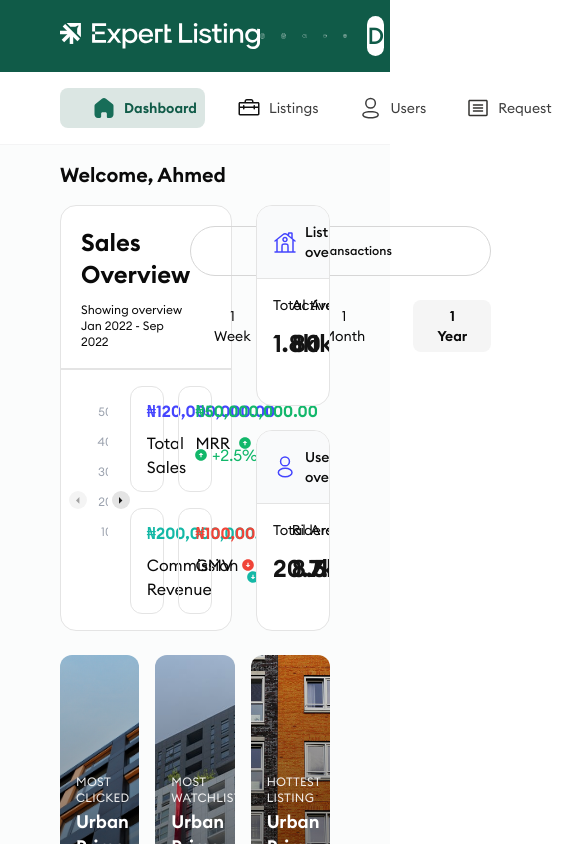
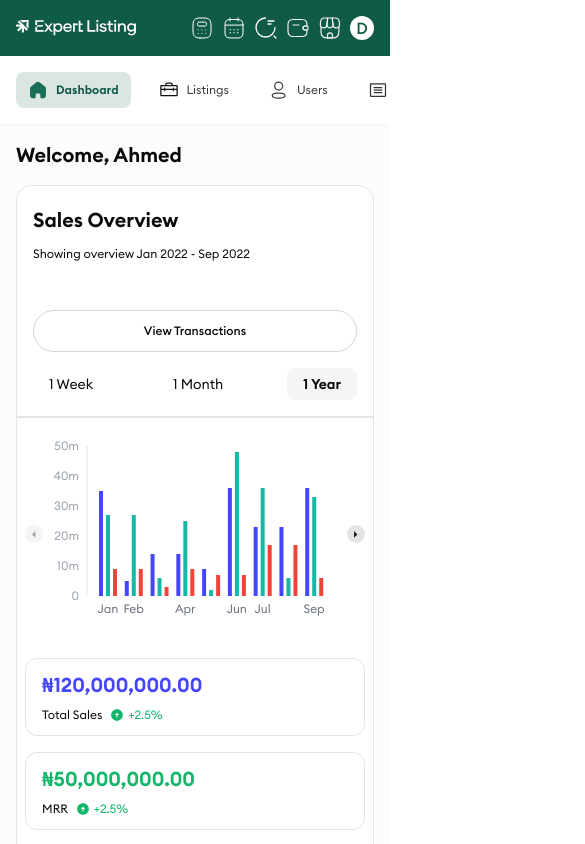
Before and after one commit to Gab-codes/proptech-dashboard, a React (Vite) app: page / in a window 390 px wide. Shown: the top 844 px of the page, 585 px wide, since content can reach past the window. Built offline with nearby package versions, Linux system fonts and the light colour scheme.

Commit message:
update code to be responsive

```diff
--- a/index.html
+++ b/index.html
@@ -4,7 +4,7 @@
     <meta charset="UTF-8" />
     <link rel="icon" type="image/svg+xml" href="/vite.svg" />
     <meta name="viewport" content="width=device-width, initial-scale=1.0" />
-    <title>proptech-dashboard</title>
+    <title>Proptech-dashboard</title>
     <link
       rel="preload"
       href="./src/fonts/EuclidCircularB-Bold.woff2"
--- a/src/App.tsx
+++ b/src/App.tsx
@@ -8,13 +8,13 @@ function App() {
   return (
     <main className="bg-[#fbfcfc] min-h-screen">
       <Header />
-      <div className="px-15">
+      <div className="px-4 lg:px-15">
         <h2 className="text-xl font-semibold my-4">Welcome, Ahmed</h2>
-        <div className="grid grid-cols-6 gap-6">
-          <div className="col-span-4">
+        <div className="grid grid-cols-1 lg:grid-cols-6 gap-6">
+          <div className="col-span-1 lg:col-span-4">
             <SalesOverview />
           </div>
-          <div className="col-span-2 grid gap-6 h-full ">
+          <div className="col-span-1 lg:col-span-2 grid gap-6 h-full ">
             <ListingOverview />
             <UserOverview />
           </div>
--- a/src/components/calendar-dropdwon.tsx
+++ b/src/components/calendar-dropdwon.tsx
@@ -15,6 +15,7 @@ const CalendarDropdown = ({
   const [currentDate, setCurrentDate] = useState(new Date(2023, 10, 16)); // November 2023, 16th selected
   const calendarRef = useRef<HTMLDivElement>(null);
   const [position, setPosition] = useState({ top: 0, left: 0 });
+  const [pointerLeft, setPointerLeft] = useState<number | null>(null);
 
   const monthNames = [
     "January",
@@ -36,12 +37,23 @@ const CalendarDropdown = ({
   useEffect(() => {
     if (isCalendarOpen && buttonRef.current) {
       const buttonRect = buttonRef.current.getBoundingClientRect();
-      const calendarWidth = 400; // Width of calendar
+      const isMobile = window.innerWidth < 640;
+      const calendarWidth = isMobile ? 300 : 400;
+
+      let left = buttonRect.left + buttonRect.width / 2 - calendarWidth / 2;
+
+      const padding = 10;
+      const maxLeft = window.innerWidth - calendarWidth - padding;
+      left = Math.max(padding, Math.min(left, maxLeft));
+
+      const buttonCenter = buttonRect.left + buttonRect.width / 2;
+      const pointerX = buttonCenter - left;
 
       setPosition({
         top: buttonRect.bottom + 12, // 12px gap + pointer height
-        left: buttonRect.left + buttonRect.width / 2 - calendarWidth / 2,
+        left: left,
       });
+      setPointerLeft(pointerX);
     }
   }, [isCalendarOpen, buttonRef]);
 
@@ -133,14 +145,20 @@ const CalendarDropdown = ({
       {/* Calendar Dropdown */}
       <div
         ref={calendarRef}
-        className="fixed z-50 w-100"
+        className="fixed z-50 w-70 sm:w-100"
         style={{
           top: `${position.top}px`,
           left: `${position.left}px`,
         }}
       >
         {/* Pointer Arrow */}
-        <div className="absolute -top-2 left-1/2 -translate-x-1/2 w-0 h-0 border-l-8 border-r-8 border-b-8 border-l-transparent border-r-transparent border-b-[#0D0D0D]" />
+        <div
+          className="absolute -top-2 w-0 h-0 border-l-8 border-r-8 border-b-8 border-l-transparent border-r-transparent border-b-[#0D0D0D]"
+          style={{
+            left: pointerLeft ? `${pointerLeft}px` : "50%",
+            transform: "translateX(-50%)",
+          }}
+        />
 
         {/* Calendar Container */}
         <div className="bg-[#0D0D0D] rounded-lg shadow-2xl text-white overflow-hidden">
--- a/src/components/header.tsx
+++ b/src/components/header.tsx
@@ -57,11 +57,11 @@ const Header = () => {
   return (
     <header className="flex flex-col z-50 sticky top-0 border-b border-[#F4F4F5]">
       {/* header top */}
-      <div className="bg-primary flex items-center justify-between px-15 py-4">
-        <img src={logo} alt="logo" className="object-contain" />
+      <div className="bg-primary flex items-center justify-between px-4 lg:px-15 py-4">
+        <img src={logo} alt="logo" className="object-contain max-sm:w-30" />
 
-        <div className="flex items-center gap-5">
-          <div className="flex items-center gap-4">
+        <div className="flex items-center gap-2 md:gap-5">
+          <div className="flex items-center gap-2 md:gap-4">
             {icons.map(({ src, alt, action }, idx) => (
               <div
                 key={idx}
@@ -72,26 +72,26 @@ const Header = () => {
                   src={src}
                   alt={alt}
                   onClick={() => handleIconClick(action)}
-                  className="hover:scale-110 transition-all duration-300 cursor-pointer"
+                  className="hover:scale-110 size-6 md:size-9 transition-all duration-300 cursor-pointer"
                 />
               </div>
             ))}
           </div>
 
-          <div className="size-10 flex items-center justify-center rounded-full bg-white text-[23px] text-primary font-medium">
+          <div className="size-6 md:size-10 flex items-center justify-center rounded-full bg-white md:text-[23px] text-primary font-medium">
             D
           </div>
         </div>
       </div>
 
       {/* header bottom  */}
-      <nav className="px-15 py-4 bg-white flex items-center justify-between">
+      <nav className="px-4 lg:px-15 py-4 bg-white flex items-center lg:justify-between overflow-x-auto gap-4 lg:gap-0">
         {navItems.map(({ href, icon, label, active }) => (
           <a
             key={label}
             href={href}
             className={`
-            flex items-center px-8 py-2 gap-2 rounded-lg
+            flex items-center px-3 md:px-8 py-2 gap-2 rounded-lg shrink-0
             transition-all duration-300 ease-in-out
             ${
               active
@@ -103,10 +103,10 @@ const Header = () => {
             <img
               src={icon}
               alt={`${label.toLowerCase()} icon`}
-              className="size-6"
+              className="size-5 md:size-6"
             />
             <p
-              className={`text-sm transition-colors duration-300 ease-in-out ${active && "font-semibold"}`}
+              className={`text-xs md:text-sm whitespace-nowrap transition-colors duration-300 ease-in-out ${active && "font-semibold"}`}
             >
               {label}
             </p>
--- a/src/components/other-actions.tsx
+++ b/src/components/other-actions.tsx
@@ -23,7 +23,7 @@ const cards = [
 const OtherActions = () => {
   return (
     <section className="my-6">
-      <div className="grid grid-cols-3 gap-4">
+      <div className="grid grid-cols-1 sm:grid-cols-2 lg:grid-cols-3 gap-4">
         {cards.map(({ tag, title, image }, index) => (
           <div
             key={index}
--- a/src/components/sales-barchart.tsx
+++ b/src/components/sales-barchart.tsx
@@ -43,7 +43,7 @@ const SalesBarChart = () => {
   };
 
   return (
-    <div className="w-[400px] 2xl:w-[500px] max-w-full">
+    <div className="w-full lg:w-[400px] 2xl:w-[500px] max-w-full">
       <div className="flex items-center gap-1">
         {/* left button */}
         <button
--- a/src/components/sales-overview.tsx
+++ b/src/components/sales-overview.tsx
@@ -40,24 +40,24 @@ const stats = [
 const SalesOverview = () => {
   return (
     <section className="bg-white border border-card-border rounded-2xl">
-      <div className="flex items-start justify-between pt-5 pb-4 px-5">
+      <div className="flex flex-col lg:flex-row items-start justify-between pt-5 pb-4 px-4 lg:px-5 gap-12 lg:gap-0">
         <div className="flex flex-col gap-3">
-          <h2 className="text-2xl font-semibold">Sales Overview</h2>
+          <h2 className="text-xl lg:text-2xl font-semibold">Sales Overview</h2>
           <p className="text-xs"> Showing overview Jan 2022 - Sep 2022</p>
         </div>
-        <div className="flex flex-col justify-end gap-6">
-          <button className="text-xs font-medium py-4 px-10 rounded-full border border-[#D6D6D6] cursor-pointer hover:bg-gray-300 transition-colors duration-300 ease-in-out">
+        <div className="flex flex-col lg:justify-end gap-4 lg:gap-6 w-full lg:w-auto">
+          <button className="text-xs font-medium py-3 lg:py-4 px-6 lg:px-10 rounded-full border border-[#D6D6D6] cursor-pointer hover:bg-gray-300 transition-colors duration-300 ease-in-out w-full lg:w-auto text-center">
             {" "}
             View Transactions
           </button>
-          <div className="flex gap-6 items-center">
-            <button className="text-sm cursor-pointer hover:bg-[#F5F5F5] rounded-lg px-6 py-1.5 transition-colors duration-300 ease-in-out">
+          <div className="flex gap-2 lg:gap-6 items-center justify-between lg:justify-start overflow-x-auto">
+            <button className="text-sm cursor-pointer hover:bg-[#F5F5F5] rounded-lg px-4 lg:px-6 py-1.5 transition-colors duration-300 ease-in-out whitespace-nowrap">
               1 Week
             </button>
-            <button className="text-sm cursor-pointer hover:bg-[#F5F5F5] rounded-lg px-6 py-1.5 transition-colors duration-300 ease-in-out">
+            <button className="text-sm cursor-pointer hover:bg-[#F5F5F5] rounded-lg px-4 lg:px-6 py-1.5 transition-colors duration-300 ease-in-out whitespace-nowrap">
               1 Month
             </button>
-            <button className="text-sm cursor-pointer font-semibold rounded-lg px-6 py-1.5 bg-[#F5F5F5]">
+            <button className="text-sm cursor-pointer font-semibold rounded-lg px-4 lg:px-6 py-1.5 bg-[#F5F5F5] whitespace-nowrap">
               1 Year
             </button>
           </div>
@@ -68,10 +68,10 @@ const SalesOverview = () => {
       <div className="border border-card-border w-full" />
 
       {/* bottom content  */}
-      <div className="ps-2 py-4 pe-5 flex items-center justify-between">
+      <div className="px-2 lg:ps-2 lg:pe-5 py-4 flex flex-col lg:flex-row items-center justify-between gap-6 lg:gap-0">
         <SalesBarChart />
 
-        <div className="grid grid-cols-2 gap-4">
+        <div className="grid grid-cols-1 sm:grid-cols-2 gap-4 w-full lg:w-auto">
           {stats.map(
             ({
               label,
@@ -86,12 +86,12 @@ const SalesOverview = () => {
                 className="py-3 px-4 lg:px-1.5 xl:px-4 border border-card-border rounded-xl space-y-2"
               >
                 <h3
-                  className={`lg:text-[13px] lg:tracking-tight xl:tracking-normal xl:text-base  [@media(min-width:1320px)]:text-[19px] font-semibold ${amountColor}`}
+                  className={`text-xl lg:text-[13px] lg:tracking-tight xl:tracking-normal xl:text-base  [@media(min-width:1320px)]:text-[19px] font-semibold ${amountColor}`}
                 >
                   {amount}
                 </h3>
 
-                <p className="flex items-center gap-2 lg:text-[9px] lg:tracking-tight xl:tracking-normal xl:text-[10px]">
+                <p className="flex items-center gap-2 text-xs lg:text-[9px] lg:tracking-tight xl:tracking-normal xl:text-[10px]">
                   {label}
                   <span className={`flex items-center gap-1 ${trendColor}`}>
                     <img src={trendIcon} alt="trend icon" />
```
